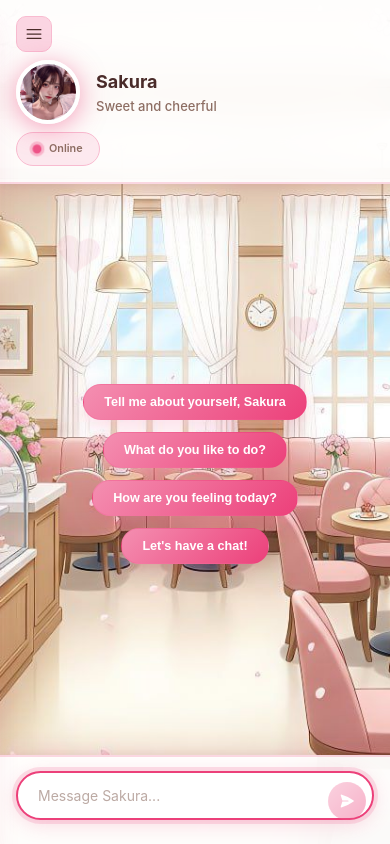
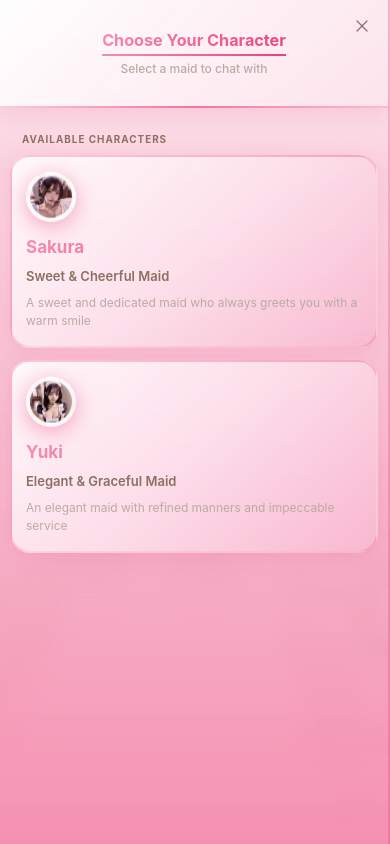
Before and after one commit to yahiaelmabrouk/chatbot_character, a React (Create React App) app: page / in a window 390 px wide. Built offline with nearby package versions, Linux system fonts and the light colour scheme; the HTML template or start-up script is replaced by a standard one.

Commit message:
fixing responsive version

```diff
--- a/src/App.css
+++ b/src/App.css
@@ -577,22 +577,23 @@ body {
   box-shadow: 0 2px 12px rgba(0, 0, 0, 0.06);
 }
 
-/* Mobile header menu button */
-.header-mobile-menu {
+/* Mobile hamburger button (hidden on desktop) */
+.hamburger-btn {
   display: none;
-  background: rgba(248, 187, 208, 0.6);
-  border: 1px solid var(--border-light);
-  color: var(--text-primary);
+  align-items: center;
+  justify-content: center;
   width: 36px;
   height: 36px;
   border-radius: 10px;
-  align-items: center;
-  justify-content: center;
-  margin-right: 12px;
-}
-
-.header-mobile-menu:active {
-  transform: scale(0.97);
+  border: 1px solid var(--border-light);
+  background: rgba(248, 187, 208, 0.35);
+  color: var(--text-primary);
+  cursor: pointer;
+  box-shadow: var(--shadow-sm);
+}
+
+.hamburger-btn:active {
+  transform: scale(0.96);
 }
 
 .chat-title {
@@ -1031,19 +1032,12 @@ body {
 
 /* Responsive Design */
 @media (max-width: 768px) {
-  .chat-header {
-    padding-left: 16px;
-    padding-right: 16px;
-  }
-  .header-mobile-menu {
-    display: inline-flex;
-  }
   .sidebar {
     position: absolute;
     left: 0;
     top: 0;
     height: 100%;
-    z-index: 100;
+    z-index: 2001; /* above the dark overlay */
     transform: translateX(-100%);
     box-shadow: var(--shadow-xl);
   }
@@ -1083,6 +1077,10 @@ body {
 
   .main-chat {
     width: 100%;
+  }
+
+  .hamburger-btn {
+    display: inline-flex;
   }
 }
 
@@ -1250,7 +1248,7 @@ body {
 /* Character List in Sidebar */
 .character-list {
   flex: 1;
-  padding: 8px;
+  padding: 12px 10px 16px;
   overflow-y: auto;
   position: relative;
   z-index: 1;
@@ -1258,7 +1256,7 @@ body {
 
 /* Character card styling */
 .character-card {
-  padding: 16px;
+  padding: 18px 16px;
   margin-bottom: 12px;
   border-radius: 20px;
   cursor: pointer;
@@ -1761,7 +1759,7 @@ body {
 /* Responsive adjustments for character layout */
 @media (max-width: 768px) {
   .character-card {
-    padding: 12px;
+    padding: 16px 14px;
   }
 
   .character-card-image {
@@ -1771,7 +1769,7 @@ body {
   }
 
   .character-card-name {
-    font-size: 16px;
+    font-size: 17px;
   }
 
   .character-intro {
--- a/src/App.js
+++ b/src/App.js
@@ -46,8 +46,6 @@ function App() {
   const toggleSidebar = () => {
     setIsSidebarOpen(!isSidebarOpen);
   };
-
-  const openSidebar = () => setIsSidebarOpen(true);
 
   const handleSelectCharacter = (characterId) => {
     // Initialize dummy sessions if first time selecting this character
@@ -207,6 +205,13 @@ function App() {
     return () => window.removeEventListener('resize', handleResize);
   }, []);
 
+  // On mobile, keep the sidebar open when no character is selected
+  useEffect(() => {
+    if (typeof window !== 'undefined' && window.innerWidth <= 768) {
+      setIsSidebarOpen(selectedCharacter == null);
+    }
+  }, [selectedCharacter]);
+
   return (
     <div className="App">
   {/* Main Chat Interface - always visible */}
@@ -227,29 +232,14 @@ function App() {
           selectedCharacter={getCurrentCharacter()}
           characterMessages={getCurrentSession() ? getCurrentSession().messages : []}
           onSendMessage={handleSendMessage}
-          onOpenSidebar={openSidebar}
+          onOpenSidebar={() => setIsSidebarOpen(true)}
           // no close button
         />
       </div>
 
       {/* Chat toggle removed */}
 
-      {/* Mobile Sidebar Overlay */}
-      {isSidebarOpen && (
-        <div
-          style={{
-            position: 'fixed',
-            top: 0,
-            left: 0,
-            width: '100%',
-            height: '100%',
-            background: 'rgba(0, 0, 0, 0.5)',
-            zIndex: 999,
-            display: window.innerWidth <= 768 ? 'block' : 'none'
-          }}
-          onClick={() => setIsSidebarOpen(false)}
-        />
-      )}
+      {/* Mobile Sidebar Overlay removed to keep character list clear */}
     </div>
   );
 }
--- a/src/components/MainChat.js
+++ b/src/components/MainChat.js
@@ -117,15 +117,17 @@ const MainChat = ({ selectedCharacter, characterMessages, onSendMessage, onClose
 
       {/* Chat Header */}
       <div className="chat-header">
-        {/* Mobile menu button to open sidebar */}
-        <button
-          className="header-mobile-menu"
-          aria-label="Open character list"
-          onClick={() => onOpenSidebar && onOpenSidebar()}
-        >
-          <HiBars3 size={20} />
-        </button>
         <div className="character-header-content">
+          {/* Mobile hamburger to open sidebar */}
+          {onOpenSidebar && (
+            <button
+              className="hamburger-btn"
+              aria-label="Open character sidebar"
+              onClick={onOpenSidebar}
+            >
+              <HiBars3 size={20} />
+            </button>
+          )}
           <div
             className="character-avatar-header"
             style={{
--- a/src/components/Sidebar.js
+++ b/src/components/Sidebar.js
@@ -1,5 +1,5 @@
 import React from 'react';
-import { HiBars3, HiChevronLeft, HiPlus, HiChatBubbleLeftRight } from 'react-icons/hi2';
+import { HiBars3, HiChevronLeft, HiPlus, HiChatBubbleLeftRight, HiXMark } from 'react-icons/hi2';
 
 const Sidebar = ({
   isOpen,
@@ -74,8 +74,9 @@ const Sidebar = ({
             right: '16px',
             top: '16px'
           }}
+          aria-label={isOpen ? 'Close sidebar' : 'Open sidebar'}
         >
-          <HiBars3 size={20} />
+          {isOpen ? <HiXMark size={20} /> : <HiBars3 size={20} />}
         </button>
       </div>
 
```
